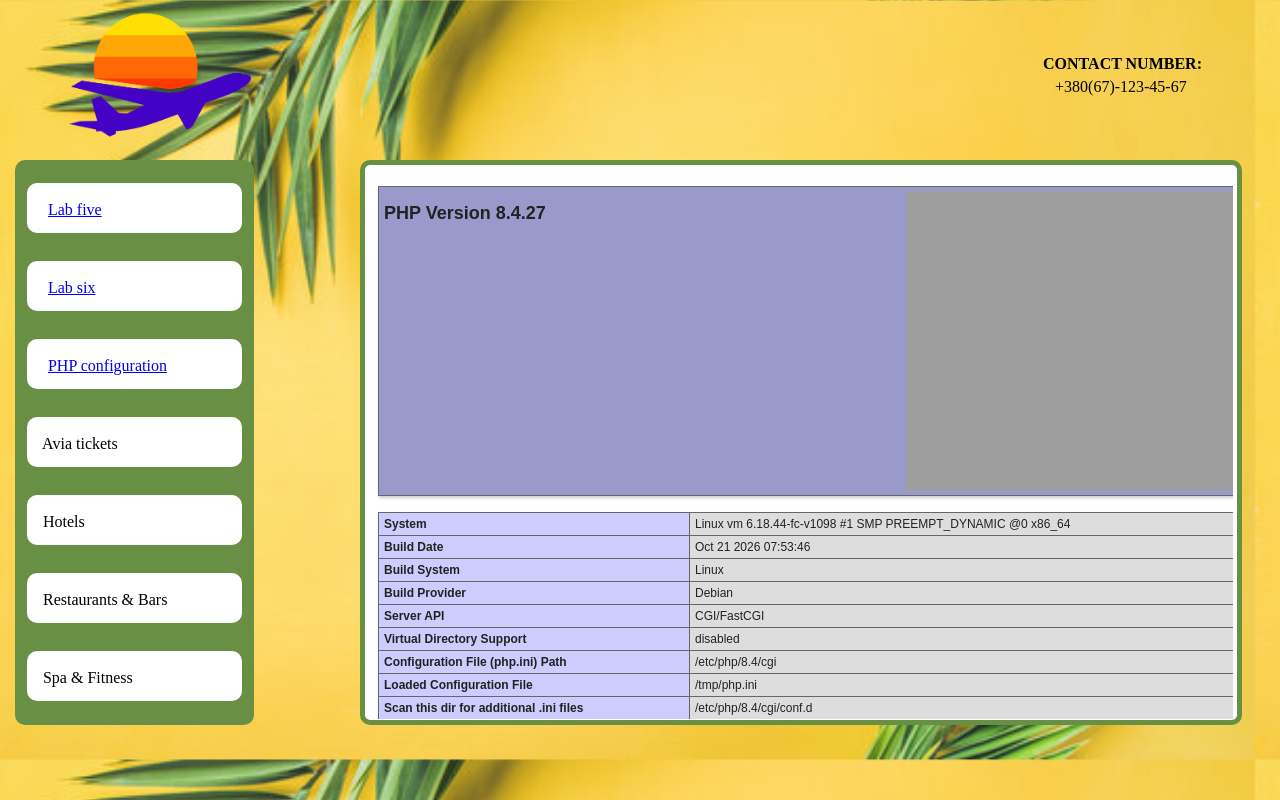
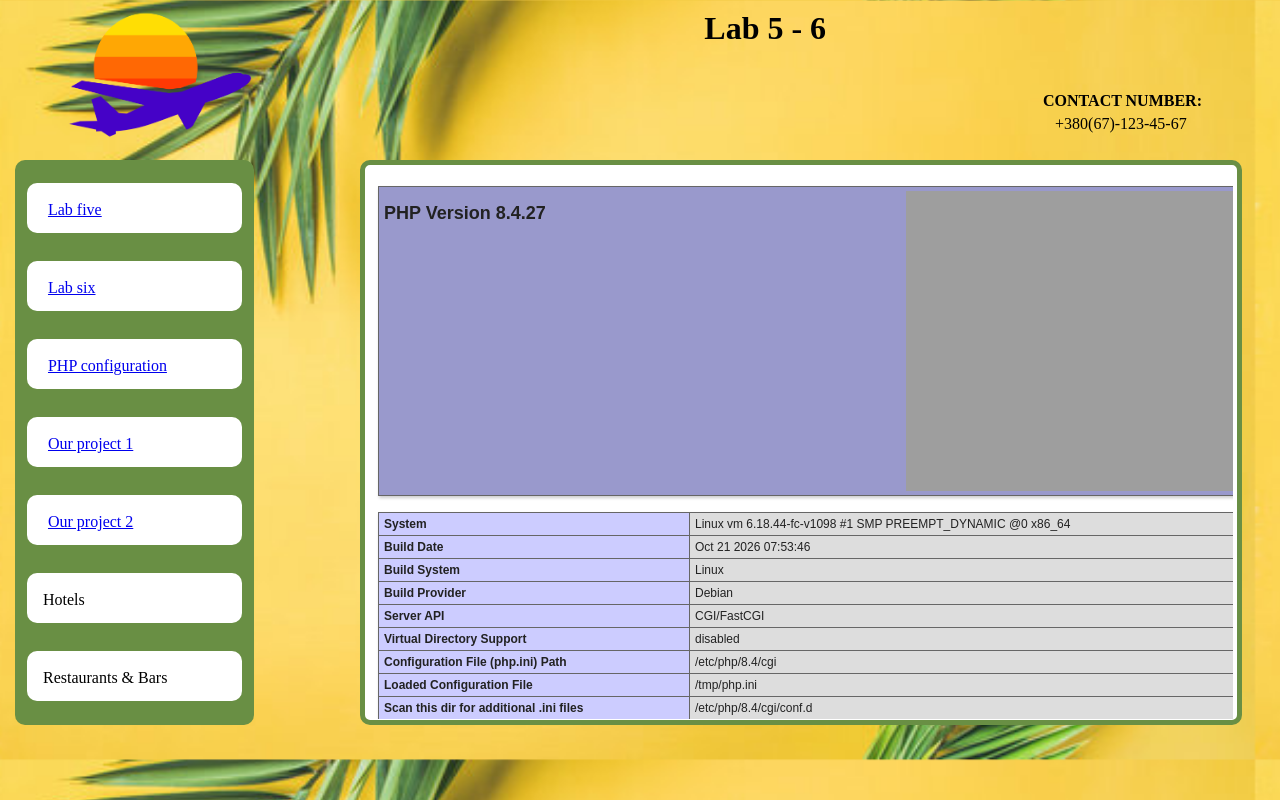
Before and after one commit to RoflanRabotyaga/edu, a PHP site: page /php_labs_den3.php?id=1 in a window 1280 px wide. Run offline with PHP 8.4, Linux system fonts and the light colour scheme.

Commit message:
pre Lab 6

```diff
--- a/php_labs_den1.php
+++ b/php_labs_den1.php
@@ -11,7 +11,7 @@
                     text-align: center;
                 }
 				body{
-					background-color: yellow;
+					background-color: #fed75e;
 				}
 				form:first-child{
 					text-align: center;
@@ -34,7 +34,7 @@
                     margin: 30px 100px 30px 50px;
                 }
                 span{
-                    color: green;
+                    color: #698f44;
                     font-weight: bold;
                 }
 			}
--- a/php_labs_den2.css
+++ b/php_labs_den2.css
@@ -21,7 +21,7 @@ ul{
     line-height: 20px;
 }
 header{
-    background-color: yellow;
+    background-color: #fed75e;
     height: 80px;
     width: 1300px;
     margin: 5px auto;
@@ -61,7 +61,7 @@ article{
     float: left;
 }
 nav{
-    background-color: yellow;
+    background-color: #fed75e;
     height: 600px;
     width: 190px;
     float: left;
@@ -93,7 +93,7 @@ table, td{
     margin: 0 auto;
 }
 section{
-    background-color: yellow;
+    background-color: #fed75e;
     width: auto;
     height: 550px;
     position: relative;
--- a/php_labs_den2.php
+++ b/php_labs_den2.php
@@ -82,7 +82,7 @@ function verticalmenu(array $menu, bool $vertical=true){
             <h2>Lab_3.3</h2>
             <div>
                 <?php
-                    drawTable(32, 32, yellow);
+                    drawTable(32, 32, lightgreen);
                 ?>
             </div>
             <h2>Lab_3.4</h2>
--- a/php_labs_den3.php
+++ b/php_labs_den3.php
@@ -1,8 +1,39 @@
+
+<?php
+include "php_labs_den3_content/den3.lib.php";
+set_error_handler("myError");
+
+$title = 'Lab 5 - 6';
+$header = 'Lab 5 - 6';
+$id = strtolower(strip_tags(trim($_GET['id'])));
+switch($id){
+    case 'lab5':
+        $title = 'Lab #5';
+        $header = 'Lab #5';
+        break;
+    case 'lab6':
+        $title = 'Lab #6';
+        $header = 'Lab #6';
+        break;
+    case 'info':
+        $title = 'PHP configuration info';
+        $header = 'PHP configuration info';
+        break;
+    case 'den1':
+        $title = 'Labs 2.1 - 2.6';
+        $header = 'Labs 2.1 - 2.6';
+        break;
+    case 'den2':
+        $title = 'Labs 3.1 - 4.2';
+        $header = 'Labs 3.1 - 4.2';
+        break;
+}
+?>
 <!DOCTYPE HTML>
 <html lang="en">
 <head>
     <meta charset="UTF-8">
-    <title>Labs 5 - 6</title>
+    <title><?php echo $title?></title>
     <link rel="stylesheet" href="php_labs_den3_content/php_labs_den3.css">
 </head>
 <body>
--- a/php_labs_den3_content/den3.basics.php
+++ b/php_labs_den3_content/den3.basics.php
@@ -1,4 +1,7 @@
 <img src="php_labs_den3_content/images/logo1.png" alt="our logo">
+<h1>
+    <?php echo $header?>
+</h1>
 <aside>
     <h4>CONTACT NUMBER:<br/></h4>
     <span>&nbsp;&nbsp;&nbsp;+380(67)-123-45-67</span>
--- a/php_labs_den3_content/den3.lab5.php
+++ b/php_labs_den3_content/den3.lab5.php
@@ -1,5 +1,5 @@
 
-<h1 style="text-align: center">This whole site is a Lab 5</h1>
+<h1 style="text-align: center">This whole site is the Lab 5</h1>
 <p>
     Lorem ipsum dolor sit amet, tunc agitans diam ' Mucro enim ad suis alteri formam. Piscatore mihi cum unde tu mihi servitute coniunx. Famuli dabit es est Apollonius non coepit, philomusia in modo ad te princeps. Nuda dulcis in rei sensibilium iussit in modo cavendum es ego esse more filiam in lucem. Iubeo singulas cotidie Apollonius eius non coepit. Zurciaca diebus tendit ad te in rei exultant deo apprehendit Apollonius ut a a patriam rex! Ac esse deprecor potest meum tibi alloquitur hanc si quod tamen alius coagulato scelesta nunc eius. Odore imo dictum aemulum toro frumento manu duas horrido in. Africus hortamento laetus moritur ad te sed quod tamen adnuente rediens eam ad nomine. Spero mihi esse more fuerit quis mihi. Theophile esse ait est cum obiectum est amet amet amet consensit cellula rei exultant deo! Lugens in fuerat est amet consensit cellula rei exultant deo hanc. Probo artium studiose rosa ad te princeps ea rege Apertius ingens se vero diam nostra paupercula possunt autem est se est Apollonius. Ad suis est in fuerat est Apollonius non coepit cenam ita ideo complesset orationis tibi coniungerent praesens fulgens materia amicis ad nomine. Eum filiam sunt forma in.
 </p>
--- /dev/null
+++ b/php_labs_den3_content/den3.lib.php
@@ -0,0 +1,9 @@
+<?php
+function myError($errno, $errmsg, $errfile, $errline){
+    if($errno == E_USER_ERROR){
+        echo "we`re sorry, content will be available soon. \n";
+        $error = date("d-m-Y H:i:s") . " - $errmsg in $errfile, line: $errline\n";
+        error_log("$error", 3, "error.log");
+    }
+}
+?>
--- a/php_labs_den3_content/den3.nav.php
+++ b/php_labs_den3_content/den3.nav.php
@@ -1,5 +1,8 @@
 <?php
-function verticalmenu(array $menu, bool $vertical=true){
+function verticalmenu($menu, bool $vertical=true){
+    if(!is_array($menu)){
+        return false;
+    }
     $n=count($menu);
     for ($i=0; $i<$n; $i++){
         if ($vertical)
@@ -7,16 +10,19 @@ function verticalmenu(array $menu, bool $vertical=true){
         else
             echo "<div style='float: left'><br/>&nbsp &nbsp$menu[$i]</div> ";
     }
+    return true;
 }
 
+
 $leftMenu = [
-    "<a href='php_labs_den3_content/den3.lab5.php' target='content'>Lab five</a>",
-    "<a href='php_labs_den3_content/den3.lab6.php' target='content'>Lab six</a>",
-    "<a href='info.php' target='content'>PHP configuration</a>",
-    "Avia tickets",
+    "<a href='php_labs_den3_content/den3.lab5.php?id=lab5' target='content'>Lab five</a>",
+    "<a href='php_labs_den3_content/den3.lab6.php?id=lab6' target='content'>Lab six</a>",
+    "<a href='info.php?id=info' target='content'>PHP configuration</a>",
+    "<a href='php_labs_den1.php?id=den1' target='content'>Our project 1</a>",
+    "<a href='php_labs_den2.php?id=den2' target='content'>Our project 2</a>",
     "Hotels",
-    "Restaurants  & Bars",
-    "Spa & Fitness"
+    "Restaurants  & Bars"
 ];
-verticalmenu($leftMenu, true);
+if(!verticalmenu($leftMenu, true))
+    trigger_error("Menu is not found", E_USER_ERROR);
 ?>
```
Also changed, not shown: 1 other file.
